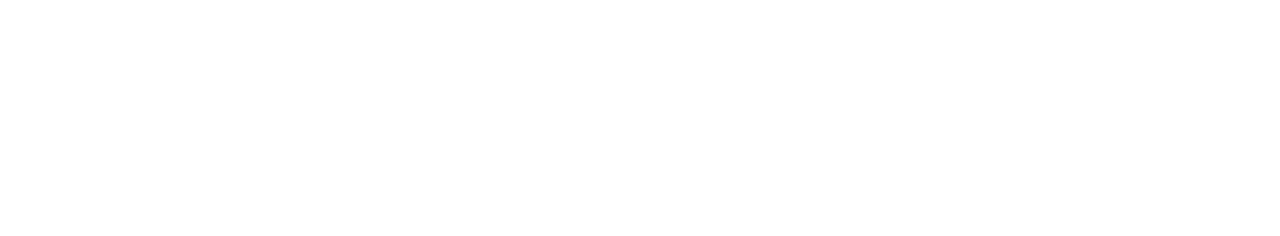
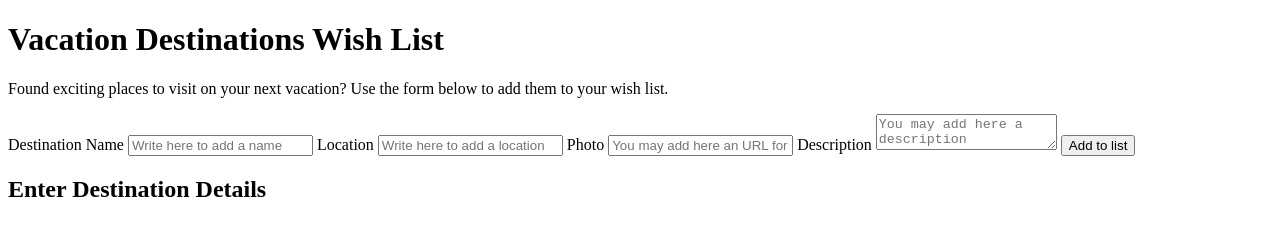
Before and after one commit to sh9vch9nk0/vacation_destination, a plain HTML site: page index.html in a window 1280 px wide. Drawn offline with Linux system fonts and the light colour scheme.

Commit message:
feat: add html markup (Thu, Jun  1, 2023  5:34:26 PM)

```diff
--- a/index.html
+++ b/index.html
@@ -8,6 +8,54 @@
     <link rel="stylesheet" href="css/styles.css" />
   </head>
   <body>
+    <header>
+      <h1>Vacation Destinations Wish List</h1>
+      <p>
+        Found exciting places to visit on your next vacation? Use the form below
+        to add them to your wish list.
+      </p>
+    </header>
+    <main>
+      <form id="destination_details_form">
+        <label for="name">Destination Name</label>
+        <input
+          type="text"
+          id="name"
+          placeholder="Write here to add a name"
+          required
+        />
+
+        <label for="location">Location</label>
+        <input
+          type="text"
+          id="location"
+          placeholder="Write here to add a location"
+          required
+        />
+
+        <label for="photo">Photo</label>
+        <input
+          type="url"
+          id="photo"
+          placeholder="You may add here an URL for a photo"
+        />
+
+        <label for="description">Description</label>
+        <textarea
+          id="description"
+          placeholder="You may add here a description"
+        ></textarea>
+
+        <button type="submit">Add to list</button>
+      </form>
+
+      <article>
+        <h2 id="title">Enter Destination Details</h2>
+        <div id="destination_container">
+          <!--content generated by JS -->
+        </div>
+      </article>
+    </main>
     <script src="js/script.js"></script>
   </body>
 </html>
```
